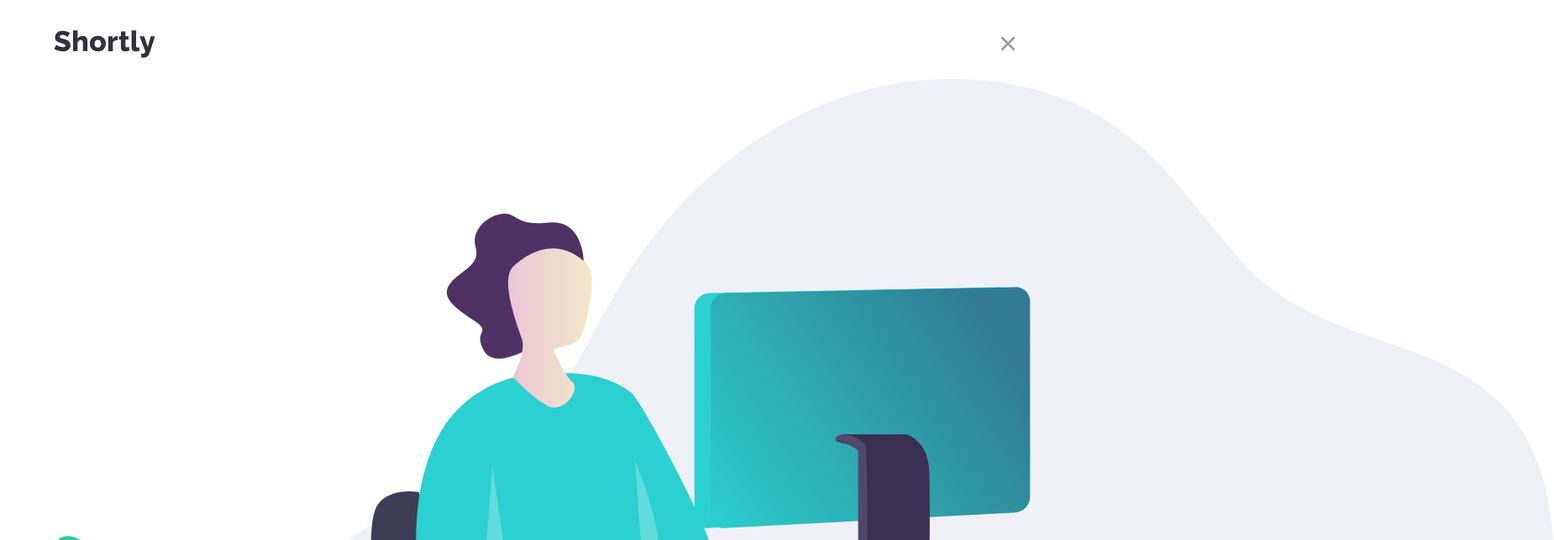
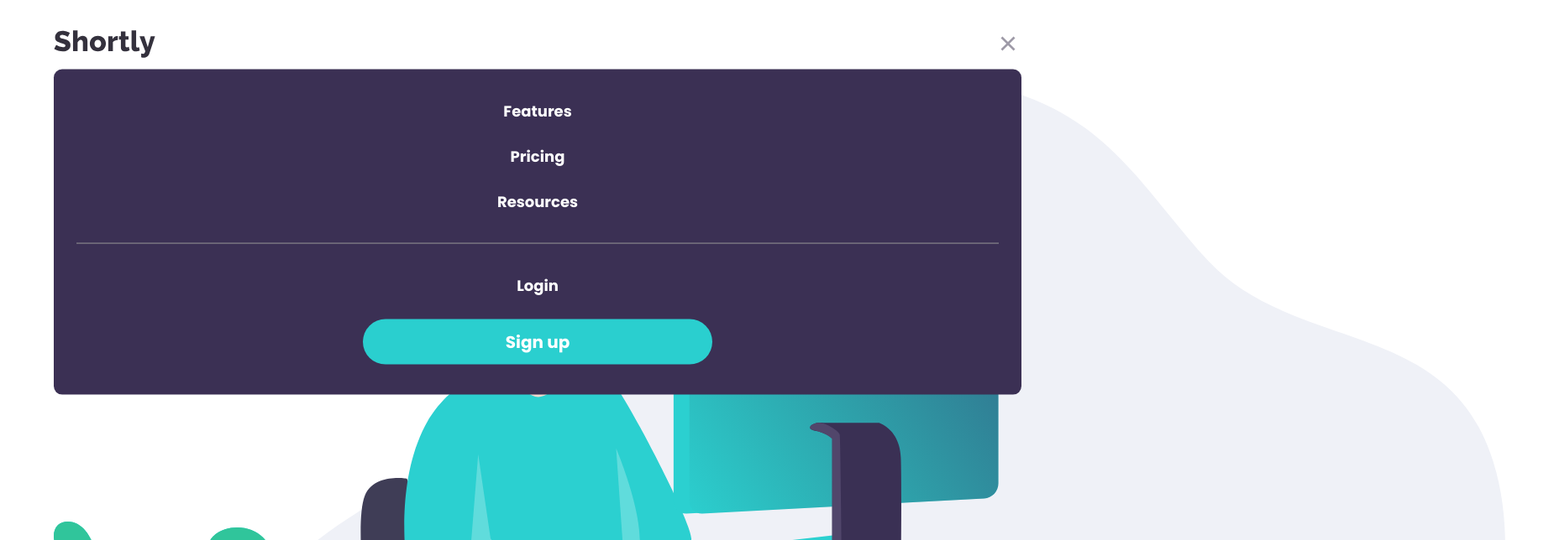
Before and after one commit to ATEOTG/url-shortening-app, a React (Create React App) app: page / in a window 1280 px wide. Both pictures are taken after a click on the icon 1200 px from the left and 52 px from the top of the page. Shown: the top 644 px of the page at 84% size, 1850 px wide, since content can reach past the window. Built offline with nearby package versions, Linux system fonts and the light colour scheme.

Commit message:
added dropdown menu component and functinality(will pop in and out when menu button clicked)

```diff
--- /dev/null
+++ b/src/components/DropdownMenu.js
@@ -0,0 +1,20 @@
+import classes from "./DropdownMenu.module.css";
+import CTAButton from "./UI/CTAButton";
+
+function DropdownMenu() {
+  return (
+    <menu className={classes.dropdown}>
+      <div className={classes["dropdown-top"]}>
+        <p>Features</p>
+        <p>Pricing</p>
+        <p>Resources</p>
+      </div>
+      <div className={classes["dropdown-bottom"]}>
+        <p>Login</p>
+        <CTAButton>Sign up</CTAButton>
+      </div>
+    </menu>
+  );
+}
+
+export default DropdownMenu;
--- /dev/null
+++ b/src/components/DropdownMenu.module.css
@@ -0,0 +1,41 @@
+.dropdown,
+.dropdown-top,
+.dropdown-bottom {
+  display: flex;
+  flex-direction: column;
+}
+
+.dropdown-top p,
+.dropdown-bottom p {
+  color: white;
+  font-weight: 700;
+}
+.dropdown {
+  position: absolute;
+  background-color: var(--drk-violet);
+  width: 100%;
+  gap: 2em;
+  padding: 2em 1.5em;
+  border-radius: 10px;
+  top: 0;
+  left: 0;
+  transform: translate(0%, 12%);
+}
+
+.dropdown-top {
+  align-items: center;
+  gap: 1.5em;
+  border-bottom: 1px solid #979797;
+}
+
+.dropdown-top p:last-child {
+  margin-bottom: 2em;
+}
+.dropdown-bottom {
+  gap: 1.5em;
+  align-items: center;
+}
+.dropdown-bottom button {
+  max-width: 416px;
+  width: 100%;
+}
--- a/src/components/Header.module.css
+++ b/src/components/Header.module.css
@@ -4,7 +4,7 @@ header {
 }
 
 .illustration {
-  width: 155%;
+  width: 150%;
 }
 
 .header-text {
--- a/src/components/Navigation.js
+++ b/src/components/Navigation.js
@@ -3,6 +3,7 @@ import classes from "./Navigation.module.css";
 import logo from "../assets/images/logo.svg";
 import { RiMenuFill } from "react-icons/ri";
 import { RiCloseLine } from "react-icons/ri";
+import DropdownMenu from "./DropdownMenu";
 
 function Navigation() {
   const [menuToggle, setMenuToggle] = useState(false);
@@ -34,7 +35,8 @@ function Navigation() {
       <div>
         <img src={logo} alt="shortly-logo" />
       </div>
-      <div>{menu}</div>
+      <div className={classes["nav-menu"]}>{menu}</div>
+      {menuToggle && <DropdownMenu />}
     </div>
   );
 }
--- a/src/components/Navigation.module.css
+++ b/src/components/Navigation.module.css
@@ -1,4 +1,5 @@
 .navigation {
+  position: relative;
   display: flex;
   justify-content: space-between;
   margin-top: 2em;
@@ -10,3 +11,7 @@
   height: 32px;
   color: var(--gray-violet);
 }
+
+.nav-menu {
+  position: relative;
+}
```
